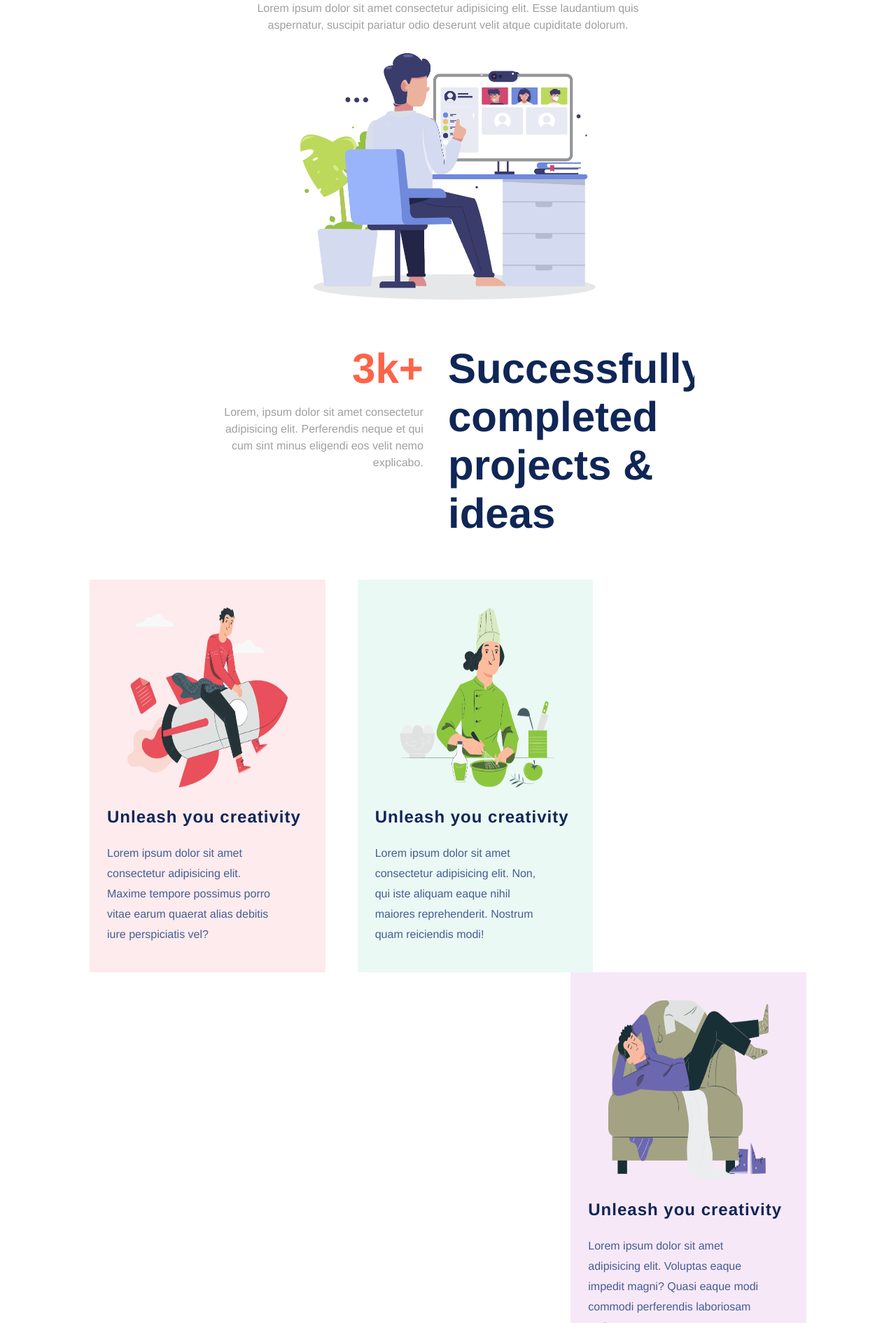
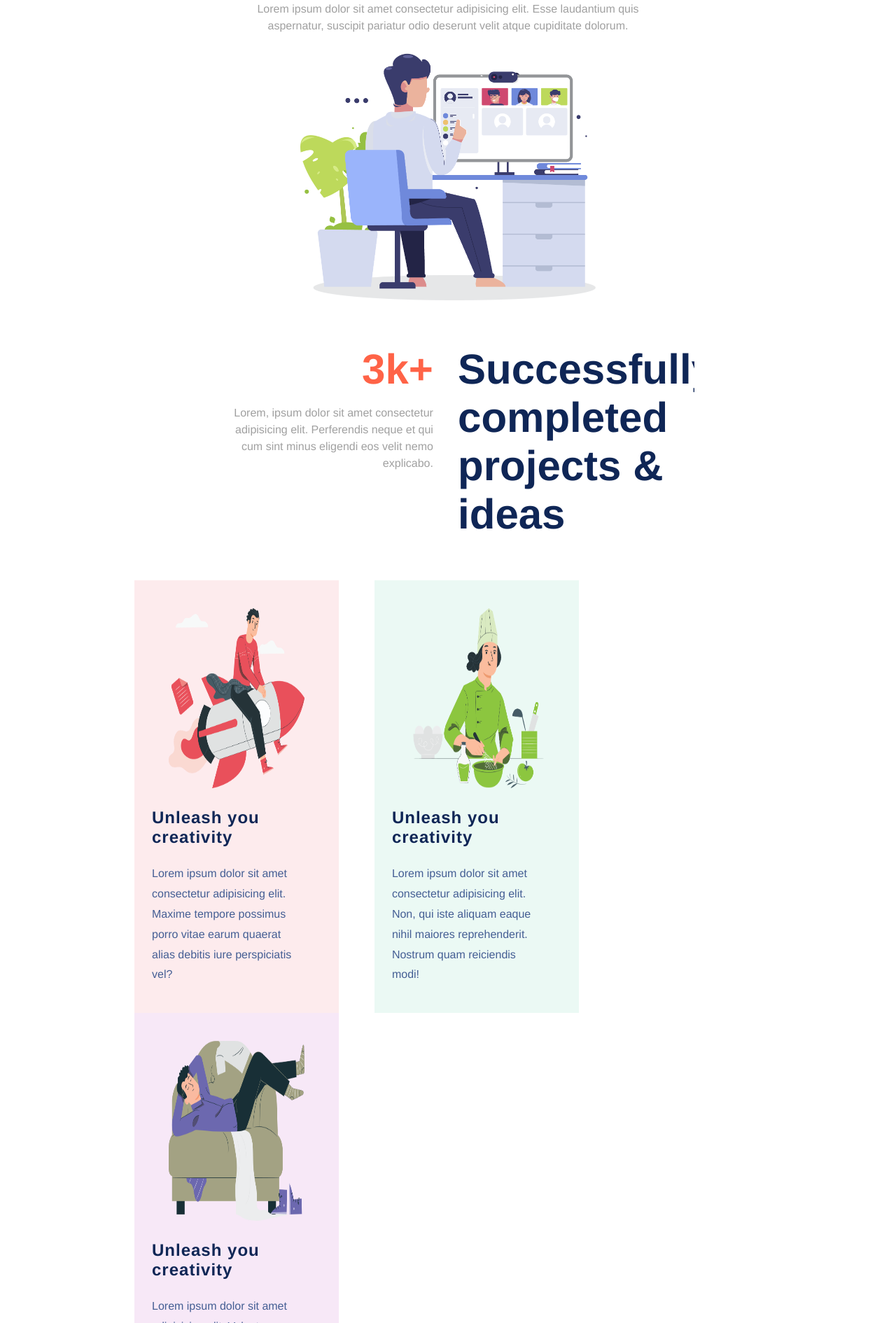
Before and after one commit to NiponSaha/00, a plain HTML site: page index.html in a window 1280 px wide. Shown: the part 359-2249 px from the top of the page at 70% size. Drawn offline with Linux system fonts and the light colour scheme.

Commit message:
Add files via upload

```diff
--- a/css/style.css
+++ b/css/style.css
@@ -10,20 +10,21 @@ header {
     border-bottom: 3px solid rgb(216, 216, 216);
     padding: 5px 0;
 }
+
 .container {
-    width: 80%;
+    width: 70%;
     margin: 0 auto;
     overflow: hidden;
 }
 
 .logo {
-    width: 6%;
+    width: 7%;
     float: left;
 }
 
 .logo img {
     width: 100%;
-    padding: 7px 0 4px;
+    padding: 8px 0 4px;
 }
 
 .menu {
@@ -56,7 +57,6 @@ header {
 
 header:hover {
     border-bottom: 3px solid #008aff;
-    padding: 5px 0;
 }
 
 .menu ul li:last-child a {
@@ -66,18 +66,16 @@ header:hover {
 
 /* Banner CSS Start */
 .banner {
-    margin-top: 40px;
+    padding-top: 40px;
 }
 
 .b_container {
     width: 55%;
-    /* border: 3px solid tomato; */
     margin: 0 auto;
 }
 
 .b_cntainr_txt {
     width: 80%;
-    /* border: 3px solid purple; */
     margin: 0 auto;
     text-align: center;
 }
@@ -95,7 +93,7 @@ header:hover {
     font-size: 60px;
     font-weight: 600;
     color: #008aff;
-    margin: 15px 0;
+    margin: 16px 0;
 }
 
 .b_cntainr_txt p {
@@ -103,6 +101,7 @@ header:hover {
     font-size: 16px;
     font-weight: 400;
     color: #a0a0a0;
+    margin: 0 0 16px;
     line-height: 1.5;
 }
 
@@ -118,8 +117,7 @@ header:hover {
 
 /* Success CSS Start */
 .success {
-	margin-top: 60px;
-	margin-bottom: 60px;
+    padding: 60px 0;
 }
 
 .s_container {
@@ -133,6 +131,7 @@ header:hover {
     font-family: Helvetica, sans-serif;
     float: left;
     text-align: right;
+    margin-left: 2%;
 }
 
 .s_containr_left h2 {
@@ -150,8 +149,9 @@ header:hover {
 }
 
 .s_containr_right {
-    width: 50%;
-    float: right;
+    width: 45%;
+    float: left;
+    margin-left: 5%;
 }
 
 .s_containr_right h3 {
@@ -164,23 +164,21 @@ header:hover {
 /* Success CSS End */
 
 /* Creativity CSS Start */
-
 .crtiv_cntainr {
-    width: 80%;
+    width: 70%;
     margin: 0 auto;
 }
 
 .crtiv_f_containr {
     font-family: Helvetica, sans-serif;
     overflow: hidden;
+}
 
-}
 .crtiv1 {
-    width: 28%;
+    width: 27%;
     background-color: #fdebed;
     padding: 40px 25px;
     float: left;
-
 }
 
 .crtiv1-img {
@@ -198,7 +196,7 @@ header:hover {
 }
 
 .crtiv1-txt p {
-    width: 85%;
+    width: 88%;
     font-size: 16px;
     font-weight: 400;
     color: #445e94;
@@ -207,43 +205,43 @@ header:hover {
 }
 
 .crtiv-green {
-    width: 28%;
     background-color: #ebf9f4;
-    padding: 40px 25px;
 }
 
 .crtiv2 {
 	float: left;
-	margin: 0 46px;
+	margin: 0 51px;
 }
 
 .crtiv-ylw {
-    width: 28%;
     background-color: #f7e8f7;
-    padding: 40px 25px;
 }
 
 .crtiv3 {
-    float: right;
+    float: left;
 }
 /* Creativity CSS End */
 
 /* Footer CSS Start */
+.footer {
+    padding-top: 70px;
+}
 .f_container {
     background-color: #008aff;
     text-align: center;
 }
+
 .f_container p {
     font-family: Helvetica, sans-serif;
     font-size: 14px;
     font-weight: 300;
     color: #fff;
     padding: 30px 0;
-    margin: 70px 0 0;
+    margin: 0;
 }
 
 .f_container span {
     font-weight: 600;
     letter-spacing: 3px;
 }
-/* Foother CSS End */
+/* Footer CSS End */
--- a/index.html
+++ b/index.html
@@ -3,15 +3,18 @@
   <head>
     <meta charset="UTF-8" />
     <meta name="viewport" content="width=device-width, initial-scale=1.0" />
+    <title>Project-Quick</title>
+    <!-- CSS link -->
     <link rel="stylesheet" href="css/style.css" />
-    <title>Project-Quick</title>
   </head>
   <body>
     <!-- Header Start-->
     <header>
       <div class="container">
         <div class="logo">
-          <img src="images/quick-logo.png" alt="company-logo" />
+          <a href="index.html">
+            <img src="images/quick-logo.png" alt="company-logo" />
+          </a>
         </div>
         <nav class="menu">
           <ul>
@@ -64,7 +67,7 @@
     <section class="creativity">
       <div class="crtiv_cntainr">
         <div class="crtiv_f_containr">
-          <!-- Creative one start -->
+          <!-- Creative One start -->
           <div class="crtiv1">
             <div class="crtiv1-img">
               <img
```
